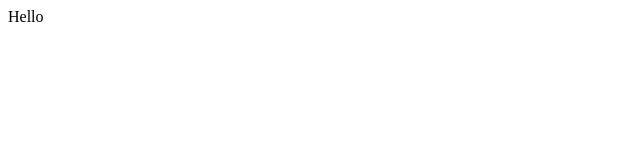
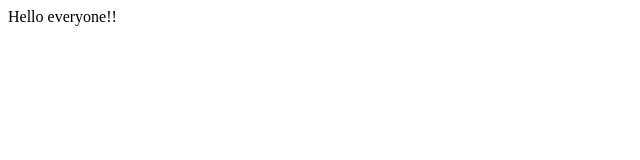
Before and after one commit to phucbui/weatherapp, a plain HTML site: page index.html in a window 1280 px wide. Shown: the full height of the page, 0-640 px from the left. Drawn offline with Linux system fonts and the light colour scheme.

Commit message:
update index.html everyone

```diff
--- a/index.html
+++ b/index.html
@@ -7,6 +7,6 @@
     <title>Document</title>
 </head>
 <body>
-    Hello
+    Hello everyone!!
 </body>
 </html>
```
